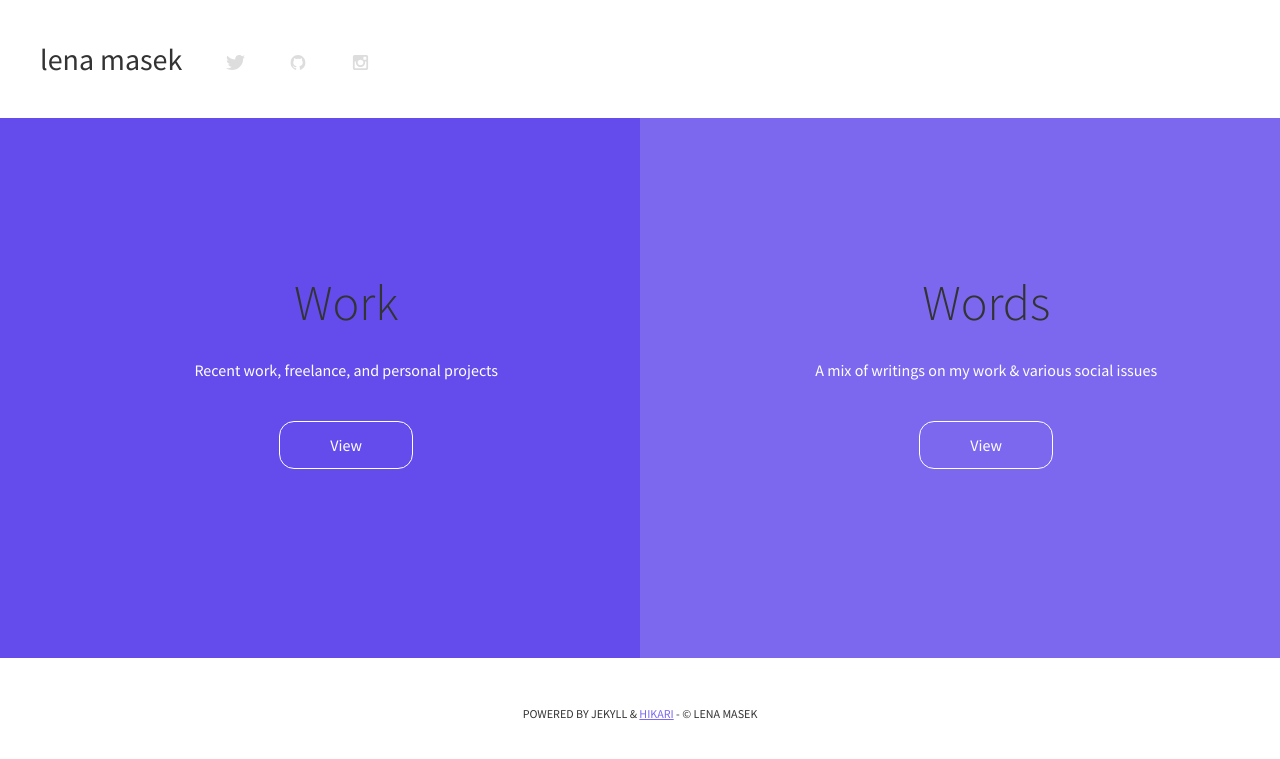
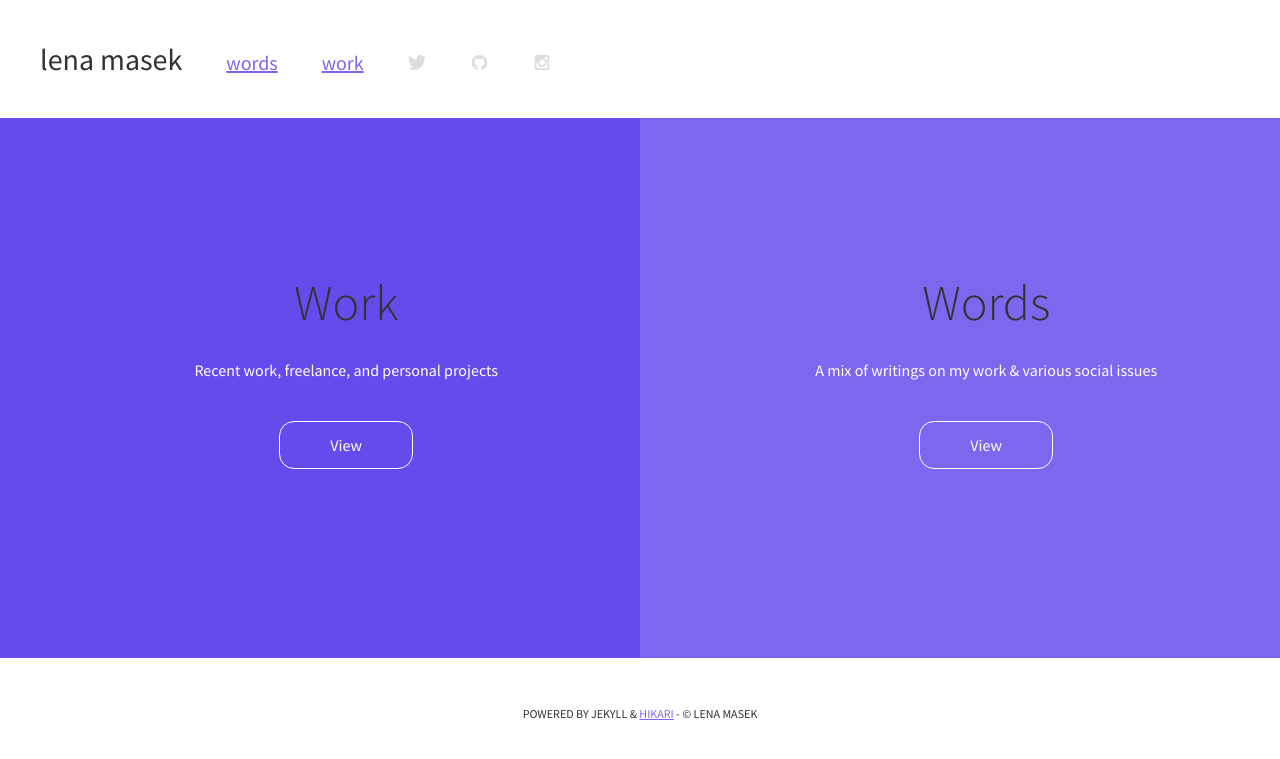
Before and after one commit to lenamasek/lenamasek.github.io, a Jekyll site: the page built from index.html, in a window 1280 px wide. Shown: the top 759 px of the page. Built offline with Jekyll 4.4.1, drawn with Linux system fonts in a browser that asks for light colours.

Commit message:
trying another solution

```diff
--- a/_config.yml
+++ b/_config.yml
@@ -16,12 +16,10 @@ author-bio: "i do both web design & development and print design & production. i
 # Navigation
 
 navigation:
-- text: words
-  title: recent work and personal projects
-  url: /words/
-- text: work
-  title: a mix of writings on my work and various social issues
-  url: /work/
+- title: words
+  url: /words/index.html
+- title: work
+  url: /work/index.html
 
 
 # Social Accounts
--- a/_layouts/default.html
+++ b/_layouts/default.html
@@ -73,8 +73,14 @@
           <h1 class="title"><a href="{{ site.baseurl | split:'/' | join:'/' | append:'/'  }}" title="Back to Homepage">{{ site.name }}</a></h1>
 
           <ul class="icon-nav">
-            {% for link in page.navigation %}
-              <li {% if page.url == link.url %}class="active"{% endif %}><a href="{{link.url}}" title="{{link.title}}">{{link.text}}</a></li>
+            {% for link in site.navigation %}
+              {% assign current = nil %}
+              {% if page.url contains link.url %}
+                  {% assign current = 'current' %}
+              {% endif %}
+        <li class="element {% if forloop.first %}first{% endif %} {{ current }} {% if forloop.last %}last{% endif %}">
+            <a href="{{ link.url }}">{{ link.title }}</a>
+        </li>
     {% endfor %}
             <li><a href="https://twitter.com/{{ site.twitter }}"><img src="/assets/icons/twitter.svg"></a></li>
             <li><a href="https://github.com/{{ site.github }}"><img src="/assets/icons/github.svg"></a></li>
--- a/_scss/base/_global.scss
+++ b/_scss/base/_global.scss
@@ -117,7 +117,7 @@ ul.icon-nav {
       height: 15px;
       width: auto;
     }
-    .active {
+    li.current {
       text-transform:uppercase;
     }
   }
```
